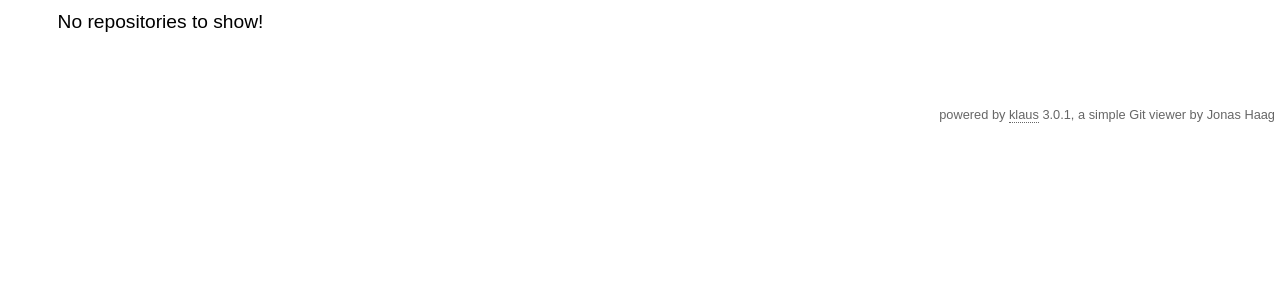
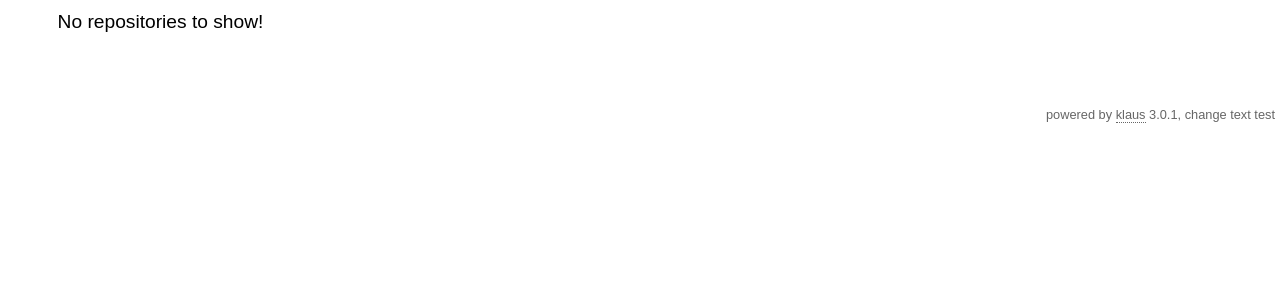
Before and after one commit to superderker/klaus-clone, a Flask app: page / in a window 1280 px wide. Shown: the part 172-472 px from the top of the page. Run offline with Flask 3, Linux system fonts and the light colour scheme; parts of the project's set-up code (start-up, migrations or seed data) failed here and were passed over.

Commit message:
better visible test

```diff
--- a/klaus/templates/skeleton.html
+++ b/klaus/templates/skeleton.html
@@ -25,5 +25,5 @@
 
 <footer>
   powered by <a href="https://github.com/jonashaag/klaus">klaus</a> {{ KLAUS_VERSION }},
-  a simple Git viewer by Jonas Haag
+  change text test
 </footer>
--- a/klaus/templates/view_blob.html
+++ b/klaus/templates/view_blob.html
@@ -11,7 +11,7 @@
 {% set raw_url = url_for('raw', repo=repo.name, namespace=namespace, rev=rev, path=path) %}
 {% macro not_shown(reason) %}
   <div>
-    ({{ reason }} not shown &mdash; <a href="{{ raw_url }}">change text test</a>)
+    ({{ reason }} not shown &mdash; <a href="{{ raw_url }}">Download file</a>)
   </div>
 {% endmacro %}
 
```
